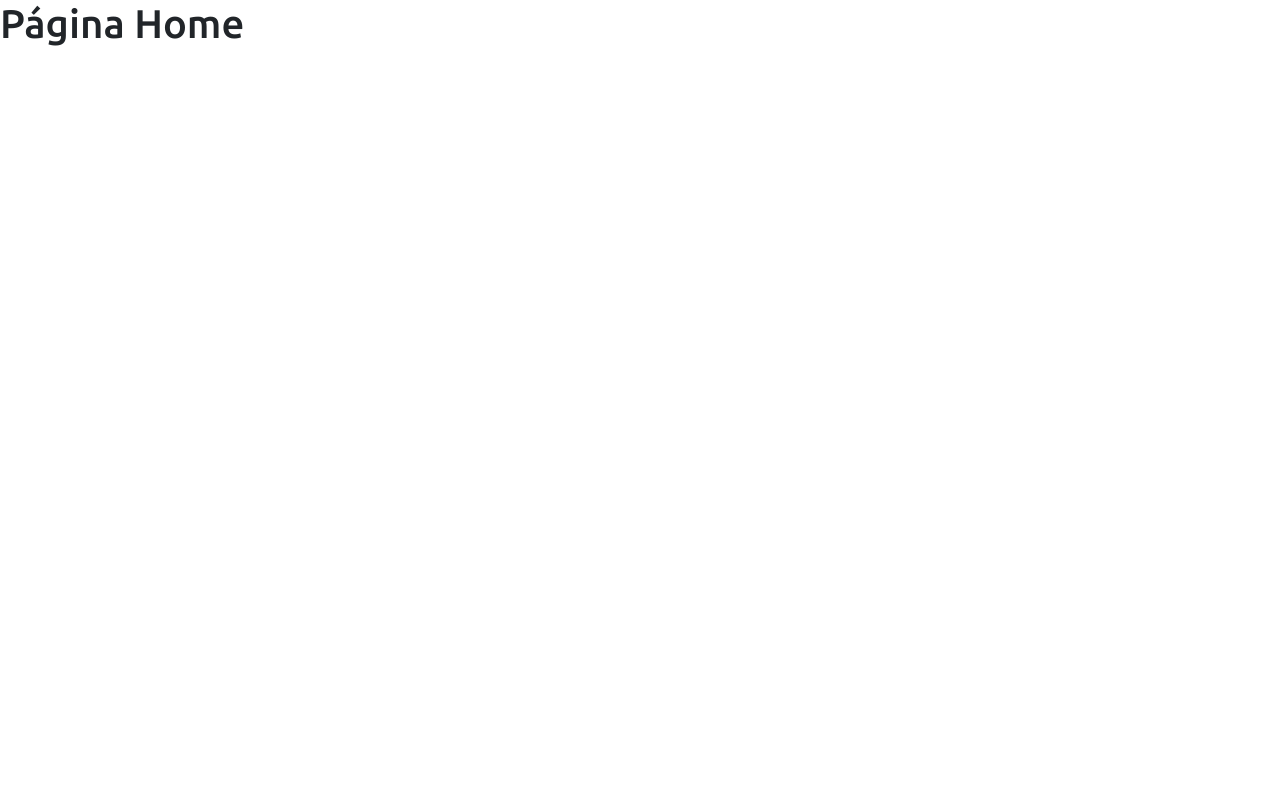
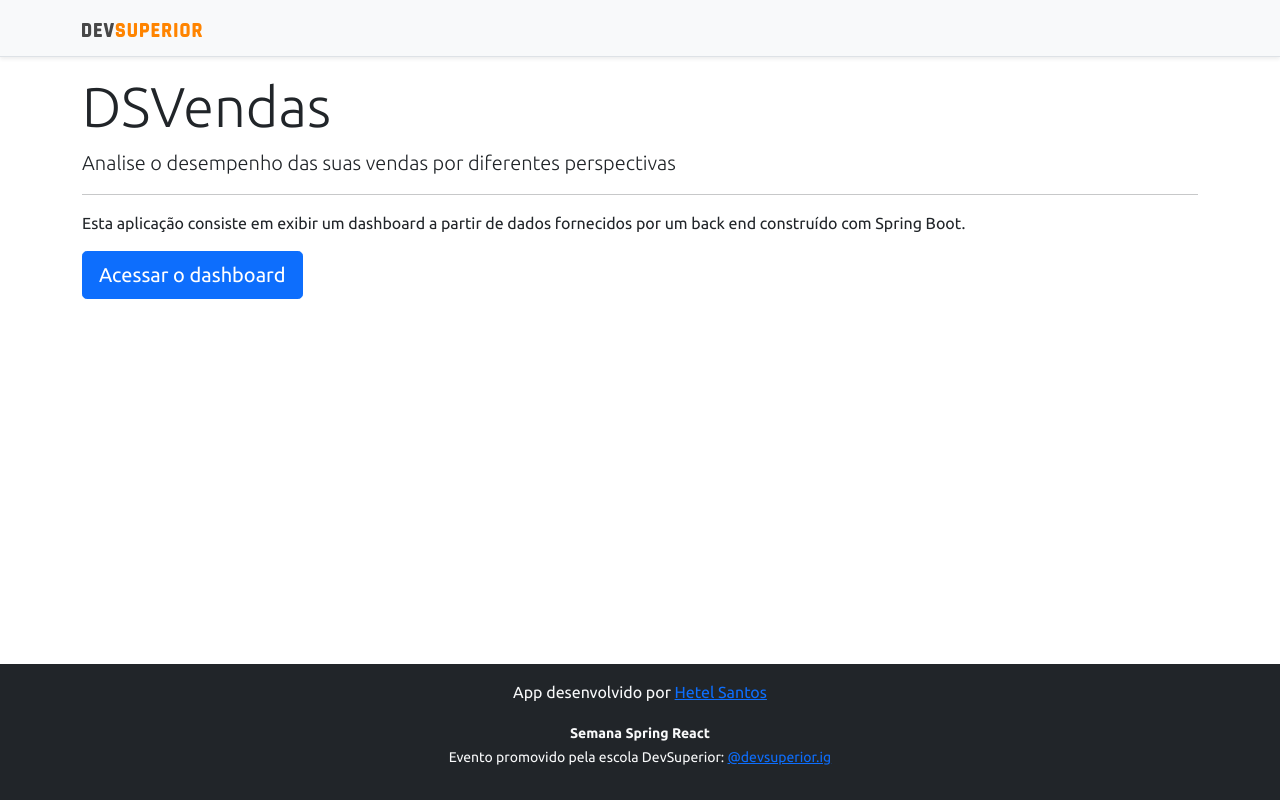
Before and after one commit to HetelSan/projeto-sds4, a React (Create React App) app in the folder frontend/: page / in a window 1280 px wide. Built offline with nearby package versions, Linux system fonts and the light colour scheme.

Commit message:
Home, navigation

```diff
--- a/frontend/src/components/NavBar/index.tsx
+++ b/frontend/src/components/NavBar/index.tsx
@@ -1,11 +1,14 @@
-import ImgDsDark from 'assets/img/ds-dark.svg';
+import ImgDsDark from "assets/img/ds-dark.svg";
+import { Link } from "react-router-dom";
 
 const NavBar = () => {
   return (
     <div className="d-flex flex-column flex-md-row align-items-center p-3 px-md-4 mb-3 bg-light border-bottom shadow-sm">
       <div className="container">
         <nav className="my-2 my-md-0 mr-md-3">
-          <img src={ImgDsDark} alt="DevSuperior" width="120" />
+          <Link to="/">
+            <img src={ImgDsDark} alt="DevSuperior" width="120" />
+          </Link>
         </nav>
       </div>
     </div>
--- a/frontend/src/pages/Home/index.tsx
+++ b/frontend/src/pages/Home/index.tsx
@@ -1,9 +1,30 @@
+import Footer from "components/Footer";
+import NavBar from "components/NavBar";
+import { Link } from "react-router-dom";
+
 const Home = () => {
-    return (
-      <div>
-          <h1>Página Home</h1>
+  return (
+    <>
+    <NavBar />
+      <div className="container">
+        <div className="jumbotron">
+          <h1 className="display-4">DSVendas</h1>
+          <p className="lead">
+            Analise o desempenho das suas vendas por diferentes perspectivas
+          </p>
+          <hr />
+          <p>
+            Esta aplicação consiste em exibir um dashboard a partir de dados
+            fornecidos por um back end construído com Spring Boot.
+          </p>
+          <Link className="btn btn-primary btn-lg" to="/dashboard">
+              Acessar o dashboard
+          </Link>
+        </div>
       </div>
-    );
-  };
+      <Footer />
+    </>
+  );
+};
 
-  export default Home;
+export default Home;
```
